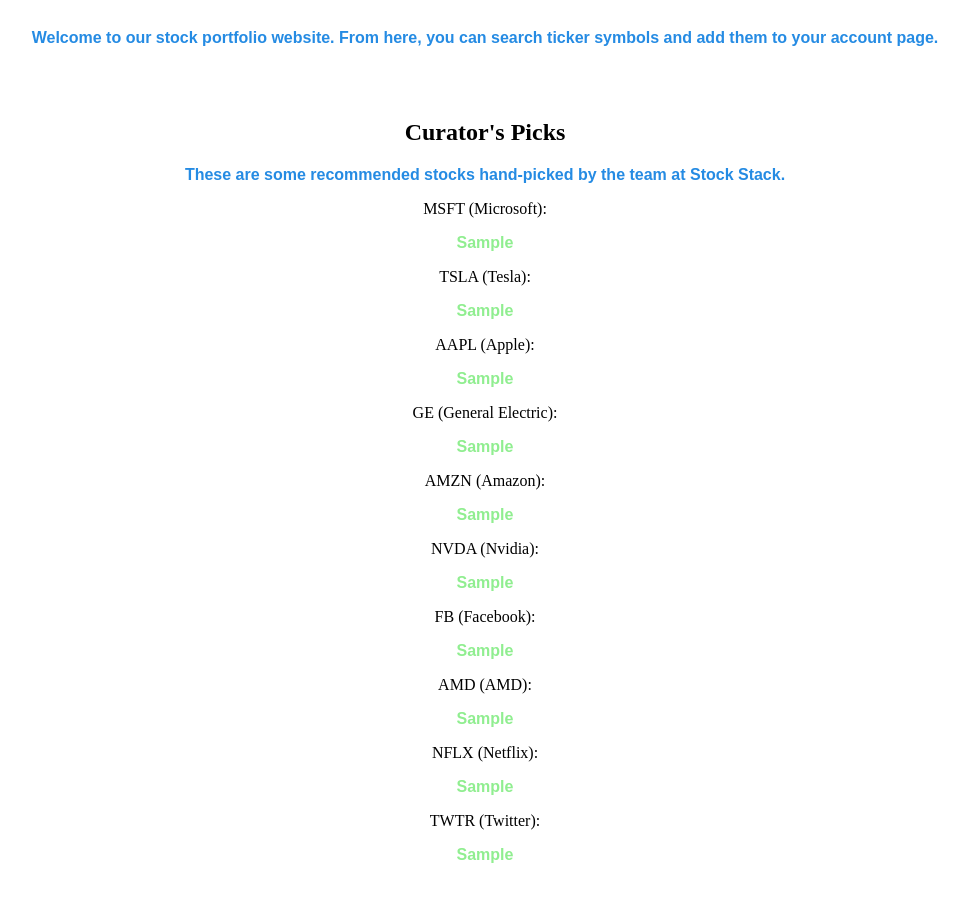
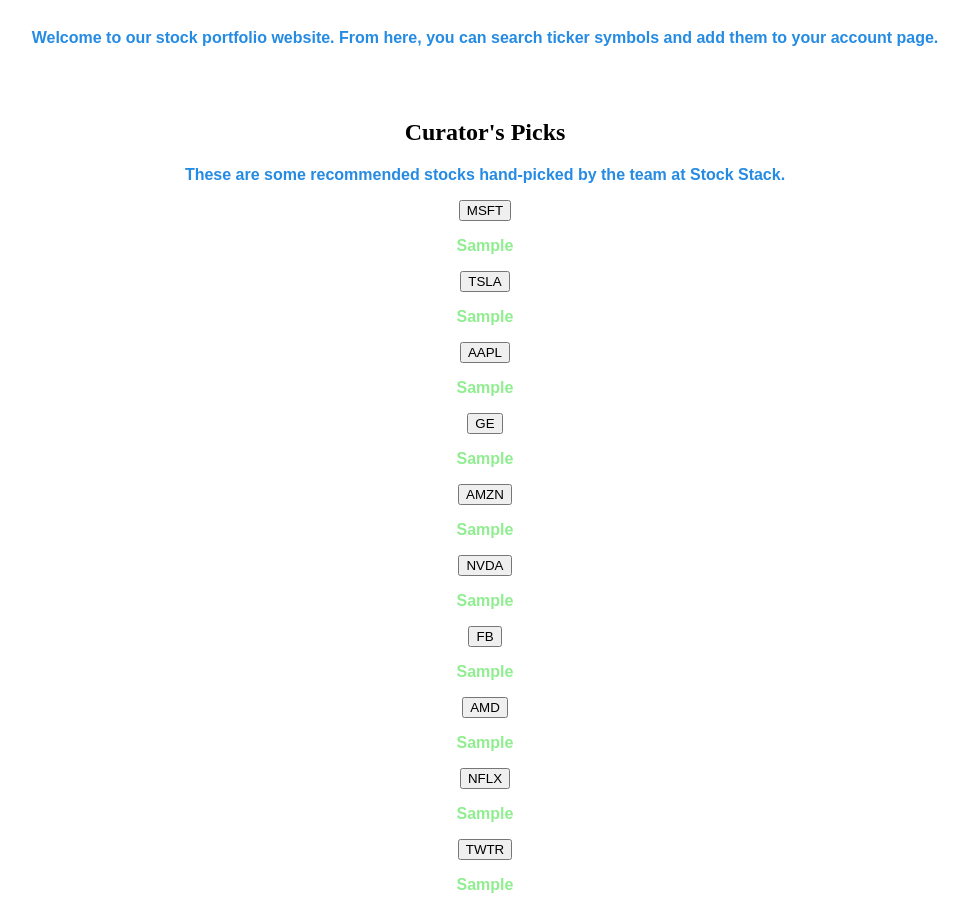
Before and after one commit to noah710/StockStack, a Flask app: template src/templates/index.html in a window 1280 px wide. Shown: the part 249-1159 px from the top of the page, without its empty margins (155-1124 px from the left). Before the commit the page ends 1112 px from the top, so only its background shows below. Run offline with Flask 2, Linux system fonts and the light colour scheme; the template is opened without the code that fills it: most values are stand-ins (such as "Sample title", 1, 10 or a date in 2020).

Commit message:
interactable tickers on homepage

```diff
--- a/src/templates/index.html
+++ b/src/templates/index.html
@@ -8,16 +8,78 @@
   <div class="curators-picks">
   <h2>Curator's Picks</h2>
 	  <p>These are some recommended stocks hand-picked by the team at Stock Stack.</p>
-	  <label>MSFT (Microsoft): <p id="msft">{{price1}}</p></label>
-	  <label>TSLA (Tesla): <p id="tsla">{{price2}}</p></label>
-	  <label>AAPL (Apple): <p id="aapl">{{price3}}</p></label>
-	  <label>GE (General Electric): <p id="ge">{{price4}}</p></label>
-	  <label>AMZN (Amazon): <p id="amzn">{{price5}}</p></label>
-	  <label>NVDA (Nvidia): <p id="nvda">{{price6}}</p></label>
-	  <label>FB (Facebook): <p id="fb">{{price7}}</p></label>
-	  <label>AMD (AMD): <p id="amd">{{price8}}</p></label>
-	  <label>NFLX (Netflix): <p id="nflx">{{price9}}</p></label>
-	  <label>TWTR (Twitter): <p id="twtr">{{price10}}</p></label>
+
+	  <form action="/results" method="POST">
+		  <p>
+			<input type="submit" name="query" class="query" value="MSFT" required/></input>
+				<p id="msft">{{price1}}</p>
+	  </p>
+	  </form>
+
+	  <form action="/results" method="POST">
+		  <p>
+			<input type="submit" name="query" class="query" value="TSLA" required/></input>
+	  <p id="tsla">{{price2}}</p>
+	  </p>
+	  </form>
+
+	  <form action="/results" method="POST">
+		  <p>
+			<input type="submit" name="query" class="query" value="AAPL" required/></input>
+	  <p id="aapl">{{price3}}</p>
+	  </p>
+	  </form>
+
+	  <form action="/results" method="POST">
+		  <p>
+			<input type="submit" name="query" class="query" value="GE" required/></input>
+	  <p id="ge">{{price4}}</p>
+	  </p>
+	  </form>
+
+	  <form action="/results" method="POST">
+		  <p>
+			<input type="submit" name="query" class="query" value="AMZN" required/></input>
+	  <p id="amzn">{{price5}}</p>
+	  </p>
+	  </form>
+
+	  <form action="/results" method="POST">
+		  <p>
+			<input type="submit" name="query" class="query" value="NVDA" required/></input>
+	  <p id="nvda">{{price6}}</p>
+	  </p>
+	  </form>
+
+	  <form action="/results" method="POST">
+		  <p>
+			<input type="submit" name="query" class="query" value="FB" required/></input>
+	  <p id="fb">{{price7}}</p>
+	  </p>
+	  </form>
+
+	  <form action="/results" method="POST">
+		  <p>
+			<input type="submit" name="query" class="query" value="AMD" required/></input>
+	  <p id="amd">{{price8}}</p>
+	  </p>
+	  </form>
+
+	  <form action="/results" method="POST">
+		  <p>
+			<input type="submit" name="query" class="query" value="NFLX" required/></input>
+	  <p id="nflx">{{price9}}</p>
+	  </p>
+	  </form>
+
+	  <form action="/results" method="POST">
+		  <p>
+			<input type="submit" name="query" class="query" value="TWTR" required/></input>
+	  <p id="twtr">{{price10}}</p>
+	  </p>
+	  </form>
+
+
   </div>
 
   <script>
```
